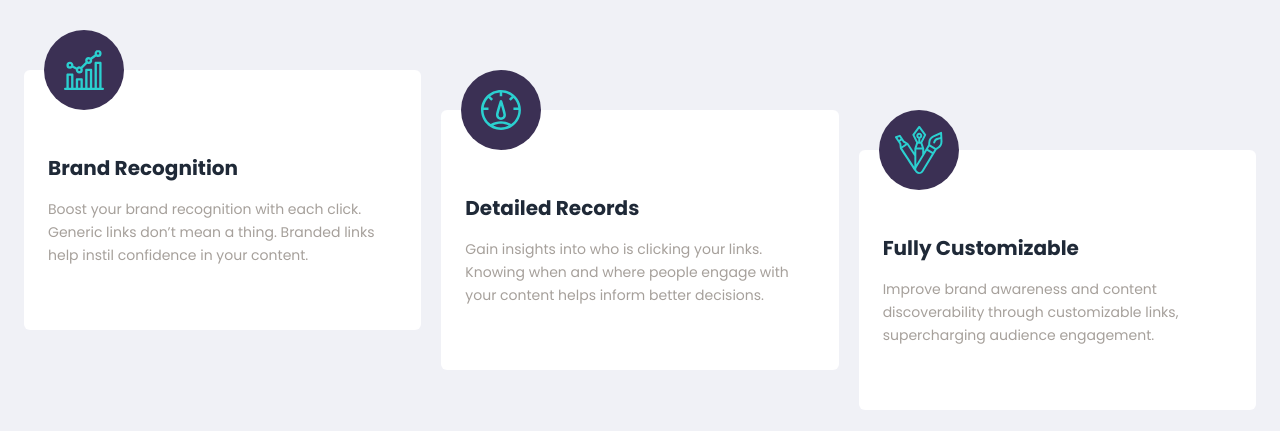
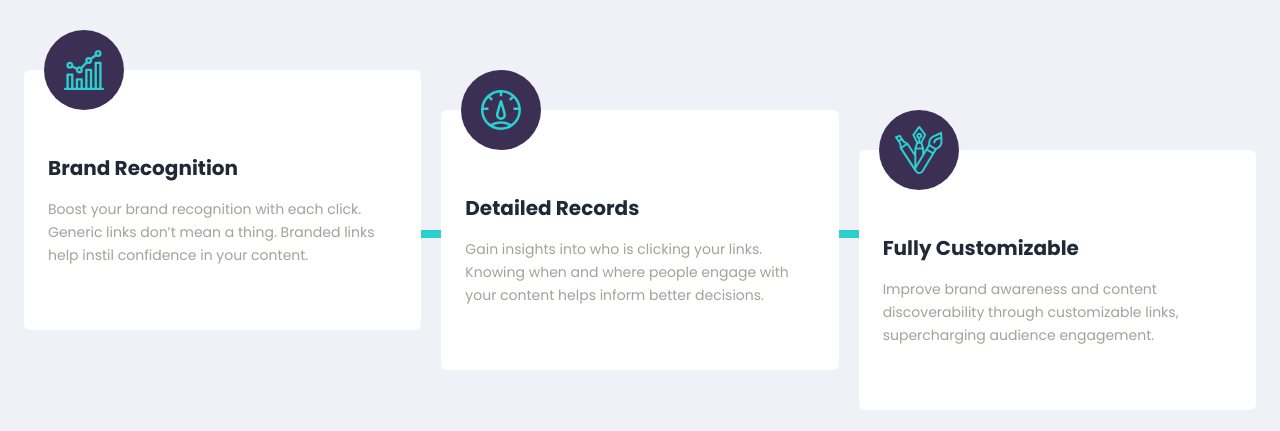
Before and after one commit to ayezabashir/URL-shortening-API-landing-page, a React (Vite) app: page / in a window 1280 px wide. Shown: the part 1054-1485 px from the top of the page. Built offline with nearby package versions, Linux system fonts and the light colour scheme.

Commit message:
styles updated

```diff
--- a/src/components/AdvanceStatics.jsx
+++ b/src/components/AdvanceStatics.jsx
@@ -30,6 +30,8 @@ const AdvanceStatics = () => {
                 <h2 className='text-3xl text-black font-bold'>Advanced Statistics</h2>
                 <p className='text-gray font-semibold max-w-120 text-center'>Track how your links are performing across the web with our advanced statistics dashboard.</p>
             </div>
+            <div className='relative'>
+                <div className='h-[80%] w-2 lg:h-2 bg-blue lg:w-full absolute left-[49.5%] lg:left-0 top-10 lg:top-40'></div>
                 <div className='flex flex-col lg:flex-row justify-between gap-5 mt-20'>
                     {
                         stats.map((stat, index) => (
@@ -37,6 +39,7 @@ const AdvanceStatics = () => {
                         ))
                     }
                 </div>
+            </div>
         </section>
     )
 }
```
Lines whose indentation alone changed are shown as unchanged.
